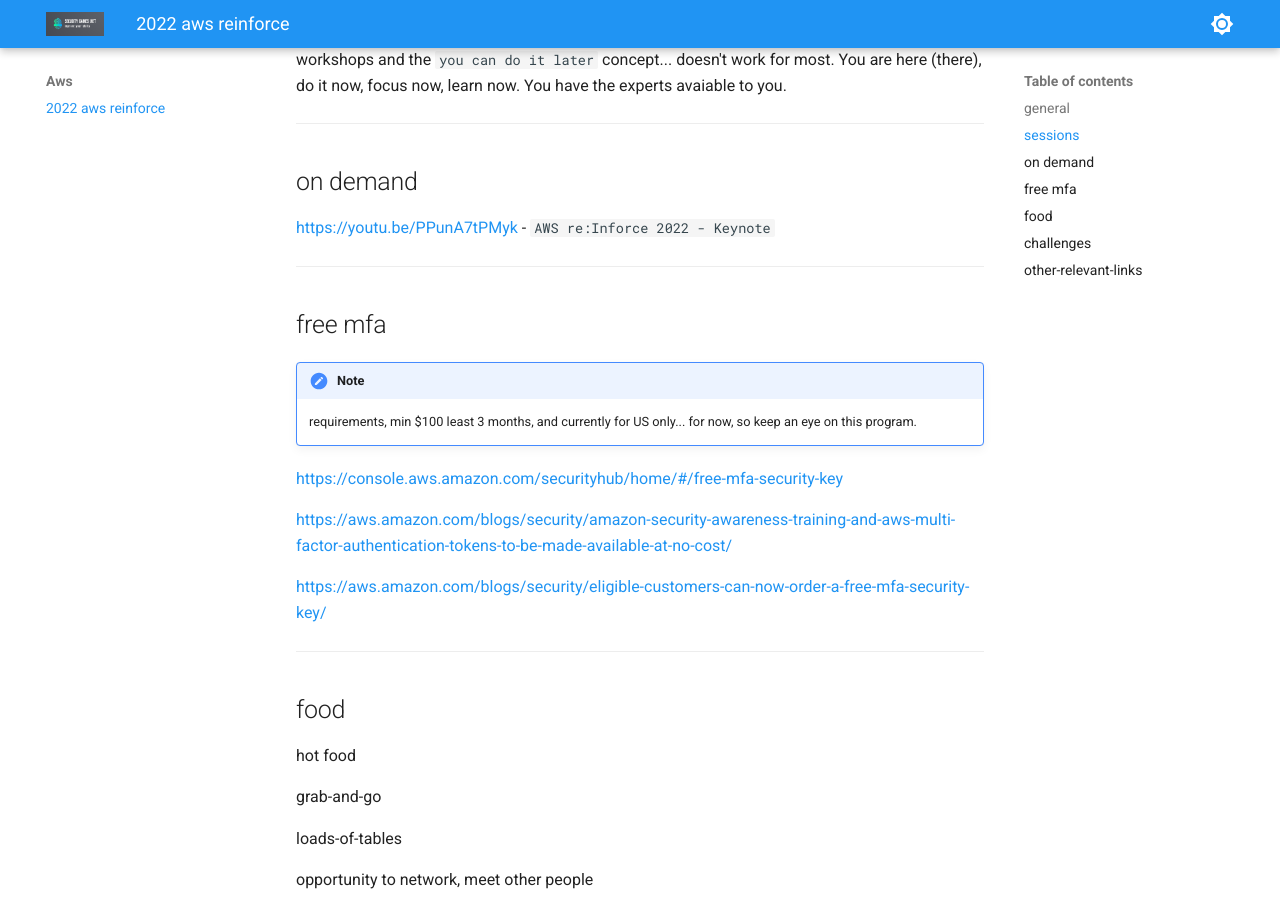
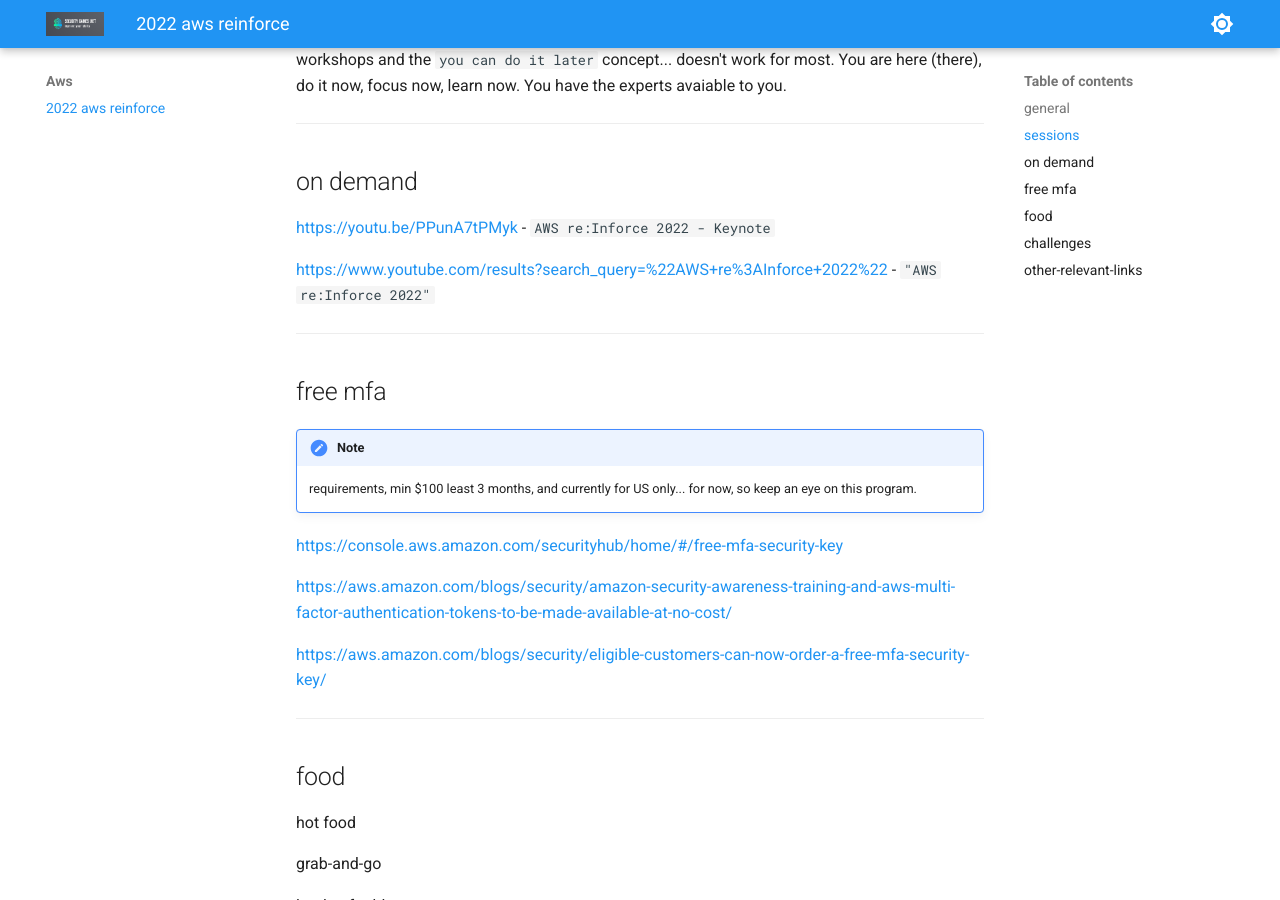
Before and after one commit to AntonioFeijaoUK/www-securitygames-net, an MkDocs documentation site: the page built from docs/aws/2022-reinforce.md, in a window 1280 px wide and 900 px high, scrolled down 1369 px. Built offline with MkDocs 1.6.1 and Material for MkDocs 9.7.7, drawn with Linux system fonts in a browser that asks for light colours.

Commit message:
Update 2022-reinforce.md

```diff
--- a/docs/aws/2022-reinforce.md
+++ b/docs/aws/2022-reinforce.md
@@ -39,6 +39,8 @@
 
 <https://youtu.be/PPunA7tPMyk> - `AWS re:Inforce 2022 - Keynote`
 
+
+<https://www.youtube.com/results?search_query=%22AWS+re%3AInforce+2022%22> - `"AWS re:Inforce 2022"`
 
 ----
 ## free mfa
```
